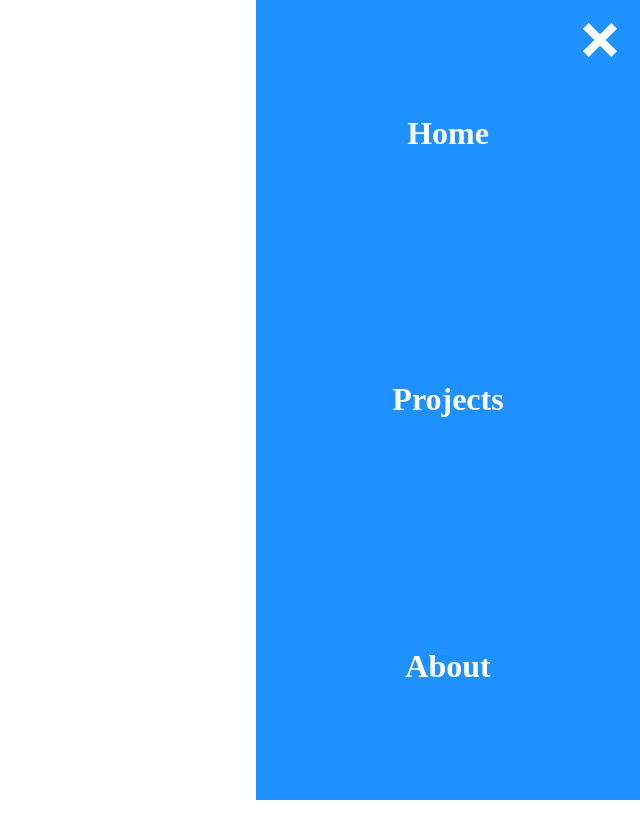
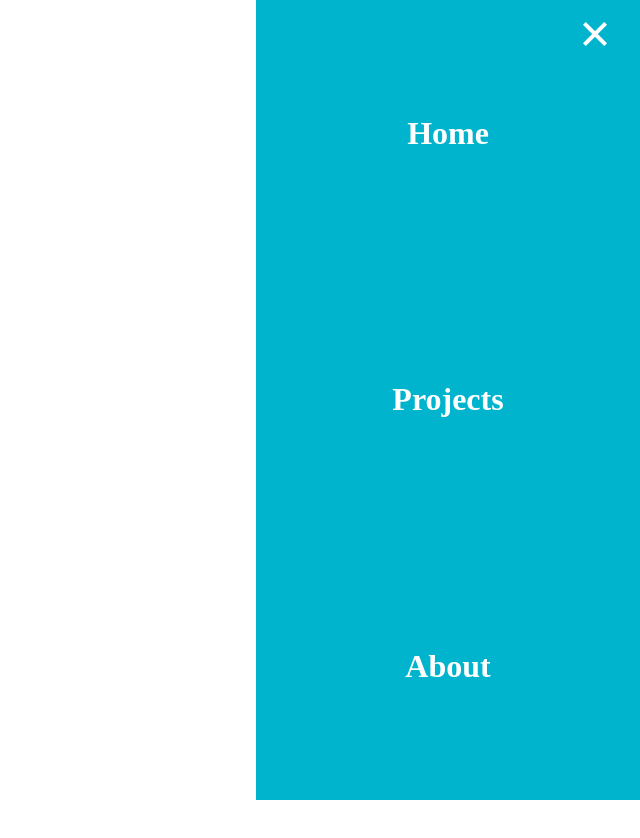
Before and after one commit to MMaxeen/Exercice_burger, a plain HTML site: page index.html in a window 1280 px wide. Both pictures are taken after a click on the element 1240 px from the left and 40 px from the top of the page. Shown: the top 838 px of the page, without its empty margins (640-1280 px from the left). Drawn offline with Linux system fonts and the light colour scheme.

Commit message:
Changing colors, shadow

```diff
--- a/style/main.css
+++ b/style/main.css
@@ -18,7 +18,7 @@ header{
 }
 
 nav{
-    background-color: dodgerblue;
+    background-color: #00b4cd;
     height: 100vh;
     width: 30vw;
     transform: translateX(30vw);
@@ -35,6 +35,8 @@ nav.visible{
 
 .home, .about, .projects{
     transform: translateX(30vw);
+    cursor: pointer;
+    transition: 0s text-shadow;
 }
 
 nav.visible .home{
@@ -52,11 +54,6 @@ nav.visible .about{
     transition: ease 1.4s;
 }
 
-.scrolled{
-    position: fixed;
-    background-image: linear-gradient(to right, #eb3030, #f05722, #f27713, #f09307, #ebae12);
-}
-
 .menu{
     position: absolute;
     width: 40px;
@@ -64,20 +61,14 @@ nav.visible .about{
     top: 20px;
     right: 20px;
     cursor: pointer;
-    color: dodgerblue;
+    color: #00b4cd;
     z-index: 1;
 }
 
-.menu .line-wrapp{
-	width: 40;
-	height: 40px;
-	transition: all 600ms ease-in-out;
-}
-
 .menu .line{
-	width: 40px;
-	height: 8px;
-	background-color: dodgerblue;
+	width: 30px;
+	height: 4px;
+	background-color: #00b4cd;
     transition: all 600ms ease-in-out;
     margin: 8px 0;
 }
@@ -87,10 +78,25 @@ nav.visible .about{
 }
 
 .menu.active .line.top{
-	width: 40px;
-	transform: translateX(0px) translateY(8px) rotate(45deg);
+	width: 30px;
+	transform: translateX(0px) translateY(4px) rotate(45deg);
 }
 .menu.active .line.bottom{
-	width: 40px;
+	width: 30px;
 	transform: translateX(0px) translateY(-8px) rotate(-45deg);
 }
+
+.home:hover{
+    color: white;
+    text-shadow: 2px 3px rgba(80, 80, 80, 0.8);
+}
+
+.projects:hover{
+    color: white;
+    text-shadow: 2px 3px rgba(80, 80, 80, 0.8);
+}
+
+.about:hover{
+    color: white;
+    text-shadow: 2px 3px rgba(80, 80, 80, 0.8);
+}
```
